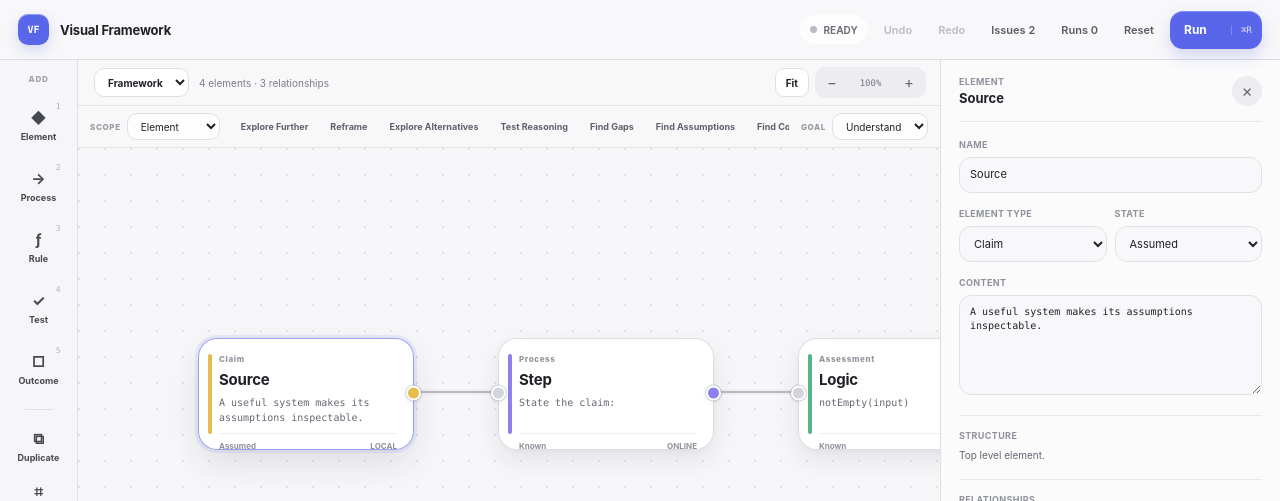
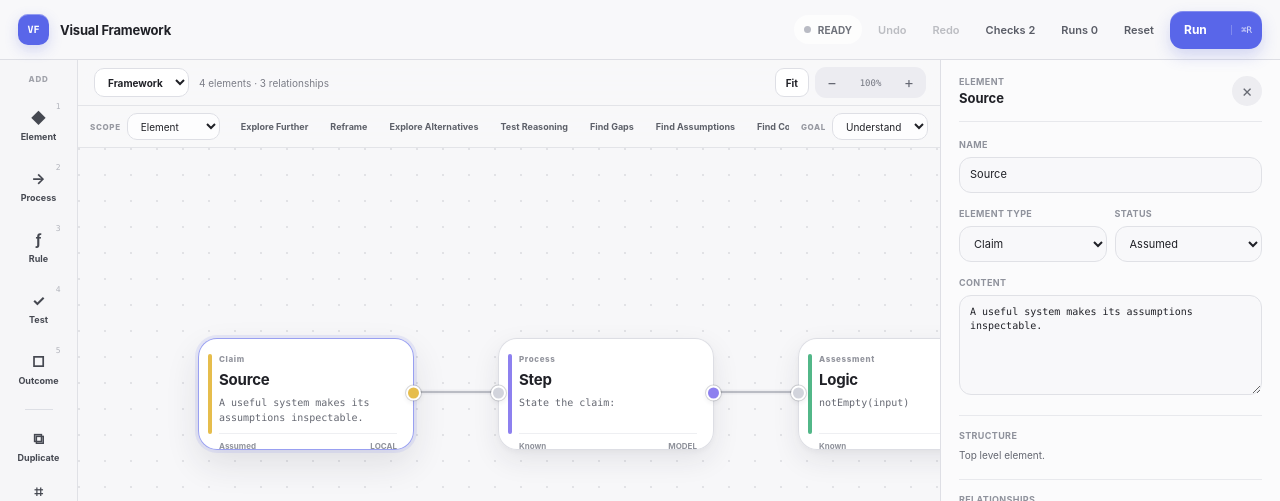
Before and after one commit to Joenasriani/visual-framework-system-app, a React (Vite) app: page / in a window 1280 px wide. Shown: the top 501 px of the page. Built offline with nearby package versions, Linux system fonts and the light colour scheme.

Commit message:
Finish VFA human sciences terminology audit
Presentation-only cleanup of remaining coder-language leaks. No engine, schema, persistence, styling, layout, animation, or domain behavior changes.

```diff
--- a/src/App.tsx
+++ b/src/App.tsx
@@ -110,6 +110,21 @@ const label = (value: string) => value.replaceAll('-', ' ').replace(/\b\w/g, mat
 const roleLabel = (value: FrameRole) => ROLE_LABELS[value] ?? label(value);
 const stateLabel = (value: EpistemicState) => STATE_LABELS[value] ?? label(value);
 const relationshipLabel = (value: RelationshipMeaning) => RELATIONSHIP_LABELS[value] ?? label(value);
+const checkCodeLabel = (value: string) => ({
+  ISOLATED_FRAME: 'ISOLATED ELEMENT',
+  UNSUPPORTED_CLAIM: 'UNSUPPORTED CLAIM',
+  NO_ALTERNATIVE: 'NO ALTERNATIVE',
+  POSSIBLE_DUPLICATE: 'POSSIBLE DUPLICATE',
+  CONTRADICTION: 'CONFLICT',
+  ASSUMPTION_AS_RESULT_SUPPORT: 'ASSUMPTION SUPPORT',
+  CAUSAL_SUPPORT_MISSING: 'CAUSAL SUPPORT NEEDED',
+  REASONING_CYCLE: 'REASONING LOOP'
+} as Record<string, string>)[value] ?? value.replaceAll('_', ' ');
+const checkMessage = (value: string) => value
+  .replace(/\bFrames\b/g, 'elements')
+  .replace(/\bFrame\b/g, 'element')
+  .replace(/Missing port:/g, 'Missing connection point:')
+  .replace(/Execution failed/g, 'Run failed');
 
 function portCenter(frame: Frame, side: 'in' | 'out', index = 0) {
   return { x: side === 'out' ? frame.x + FRAME_WIDTH : frame.x, y: frame.y + 54 + index * 22 };
@@ -151,15 +166,15 @@ function makeFrame(kind: FrameKind, x: number, y: number): Frame {
     return { id, kind, role: 'concept', epistemicState: 'unknown', provenance, title: 'Concept', operation: 'DETERMINISTIC', x, y, inputs: [], outputs: [{ id: 'out', name: 'value', type: 'any' }], body: '', value: 'New concept' };
   }
   if (kind === 'instruction') {
-    return { id, kind, role: 'instruction', epistemicState: 'known', provenance, title: 'Step', operation: 'MODEL', x, y, inputs: [{ id: 'in', name: 'input', type: 'any' }], outputs: [{ id: 'out', name: 'result', type: 'any' }], body: 'Transform the input.' };
+    return { id, kind, role: 'instruction', epistemicState: 'known', provenance, title: 'Process', operation: 'MODEL', x, y, inputs: [{ id: 'in', name: 'input', type: 'any' }], outputs: [{ id: 'out', name: 'result', type: 'any' }], body: 'Transform the input.' };
   }
   if (kind === 'expression') {
-    return { id, kind, role: 'evaluation', epistemicState: 'known', provenance, title: 'Logic', operation: 'DETERMINISTIC', expressionClass: 'EXECUTABLE', x, y, inputs: [{ id: 'in', name: 'input', type: 'text' }], outputs: [{ id: 'out', name: 'value', type: 'boolean' }], body: 'notEmpty(input)' };
+    return { id, kind, role: 'evaluation', epistemicState: 'known', provenance, title: 'Rule', operation: 'DETERMINISTIC', expressionClass: 'EXECUTABLE', x, y, inputs: [{ id: 'in', name: 'input', type: 'text' }], outputs: [{ id: 'out', name: 'value', type: 'boolean' }], body: 'notEmpty(input)' };
   }
   if (kind === 'check') {
-    return { id, kind, role: 'evaluation', epistemicState: 'known', provenance, title: 'Check', operation: 'DETERMINISTIC', x, y, inputs: [{ id: 'in', name: 'input', type: 'any' }], outputs: [{ id: 'out', name: 'valid', type: 'boolean' }], body: 'Pass if truthy' };
+    return { id, kind, role: 'evaluation', epistemicState: 'known', provenance, title: 'Test', operation: 'DETERMINISTIC', x, y, inputs: [{ id: 'in', name: 'input', type: 'any' }], outputs: [{ id: 'out', name: 'valid', type: 'boolean' }], body: 'Pass if truthy' };
   }
-  return { id, kind, role: 'result', epistemicState: 'inferred', provenance, title: 'Result', operation: 'DETERMINISTIC', x, y, inputs: [{ id: 'in', name: 'input', type: 'any' }], outputs: [], body: '' };
+  return { id, kind, role: 'result', epistemicState: 'inferred', provenance, title: 'Outcome', operation: 'DETERMINISTIC', x, y, inputs: [{ id: 'in', name: 'input', type: 'any' }], outputs: [], body: '' };
 }
 
 interface DragState {
@@ -978,7 +993,7 @@ export default function App() {
           <span className={`status status-${status.toLowerCase()}`}><i /><b>{status}</b></span>
           <button className="text-btn" onClick={undo} disabled={!pastRef.current.length}>Undo</button>
           <button className="text-btn" onClick={redo} disabled={!futureRef.current.length}>Redo</button>
-          <button className="text-btn" onClick={() => setSideMode('issues')}>Issues {lintIssues.length + executionIssues.length}</button>
+          <button className="text-btn" onClick={() => setSideMode('issues')}>Checks {lintIssues.length + executionIssues.length}</button>
           <button className="text-btn" onClick={() => setSideMode('runs')}>Runs {runs.length}</button>
           <button className="text-btn" onClick={reset}>Reset</button>
           <button className="run-button" onClick={() => void executeAll()} disabled={status === 'RUNNING' || status === 'THINKING'}><span>Run</span><kbd>⌘R</kbd></button>
@@ -1094,7 +1109,7 @@ export default function App() {
                 const step = stepMap.get(frame.id);
                 const active = run?.activeFrameId === frame.id;
                 const selected = selectedFrameIds.includes(frame.id);
-                const body = active ? 'Running…' : step?.status === 'ok' ? short(step.output) : step?.status === 'error' ? 'Execution stopped' : frame.kind === 'asset' ? short(frame.value) : frame.body || '';
+                const body = active ? 'Running…' : step?.status === 'ok' ? short(step.output) : step?.status === 'error' ? 'Run stopped' : frame.kind === 'asset' ? short(frame.value) : frame.body || '';
                 const meta = active ? 'RUNNING' : step ? `${step.durationMs}ms` : frame.epistemicState ? stateLabel(frame.epistemicState) : 'UNASSESSED';
                 const children = childrenByParent.get(frame.id) ?? [];
                 const parent = frame.parentId ? frameMap.get(frame.parentId) : undefined;
@@ -1112,7 +1127,7 @@ export default function App() {
                     <div className="frame-index">{frame.role ? roleLabel(frame.role) : KIND_LABELS[frame.kind]}</div>
                     <div className="frame-title">{frame.title}</div>
                     <div className="frame-body">{body}</div>
-                    <div className="frame-meta"><span>{meta}</span><span>{frame.operation === 'MODEL' ? 'ONLINE' : 'LOCAL'}</span></div>
+                    <div className="frame-meta"><span>{meta}</span><span>{frame.operation === 'MODEL' ? 'MODEL' : 'LOCAL'}</span></div>
                     {parent && <span className="frame-parent">inside {parent.title}</span>}
                     {children.length > 0 && <button className="frame-collapse" onClick={(event: React.MouseEvent<HTMLButtonElement>) => { event.stopPropagation(); toggleCollapsed(frame.id); }}>{frame.collapsed ? `+${children.length}` : `−${children.length}`}</button>}
                     {frame.inputs.map((port, index) => (
@@ -1205,7 +1220,7 @@ function FrameInspector({ frame, step, selectedCount, childCount, onClose, onCha
     <label className="field"><span>Name</span><input value={frame.title} onChange={(event: React.ChangeEvent<HTMLInputElement>) => onChange({ title: event.target.value })} /></label>
     <div className="dual-field">
       <label className="field"><span>Element Type</span><select value={frame.role ?? 'concept'} onChange={(event: React.ChangeEvent<HTMLSelectElement>) => onChange({ role: event.target.value as FrameRole })}>{ROLES.map(role => <option key={role} value={role}>{roleLabel(role)}</option>)}</select></label>
-      <label className="field"><span>State</span><select value={frame.epistemicState ?? 'unknown'} onChange={(event: React.ChangeEvent<HTMLSelectElement>) => onChange({ epistemicState: event.target.value as EpistemicState })}>{STATES.map(state => <option key={state} value={state}>{stateLabel(state)}</option>)}</select></label>
+      <label className="field"><span>Status</span><select value={frame.epistemicState ?? 'unknown'} onChange={(event: React.ChangeEvent<HTMLSelectElement>) => onChange({ epistemicState: event.target.value as EpistemicState })}>{STATES.map(state => <option key={state} value={state}>{stateLabel(state)}</option>)}</select></label>
     </div>
     {frame.kind === 'instruction' && <div className="order-block"><span>Methods</span><div className="order-list">{FRAME_ORDERS.map(order => <button key={order.id} className={frame.orderPreset === order.id ? 'active' : ''} onClick={() => onChange({ title: order.title, body: order.prompt, operation: 'MODEL', orderPreset: order.id })}>{order.title}</button>)}</div></div>}
     {frame.kind !== 'output' && <label className="field"><span>{bodyLabel}</span><textarea value={String(frame.kind === 'asset' ? frame.value ?? '' : frame.body)} onChange={(event: React.ChangeEvent<HTMLTextAreaElement>) => frame.kind === 'asset' ? onChange({ value: event.target.value }) : onChange({ body: event.target.value, orderPreset: '' })} /></label>}
@@ -1235,8 +1250,8 @@ function IssuesInspector({ issues, executionIssues, onSelect, onClose }: { issue
     <div className="inspector-head"><div><span>FRAMEWORK</span><strong>Checks</strong></div><button className="close-inspector" onClick={onClose}>×</button></div>
     {!issues.length && !executionIssues.length && <p className="empty-copy">No current concerns.</p>}
     <div className="issue-list">
-      {executionIssues.map((message, index) => <article key={`execution-${index}`} className="issue error"><span>RUN</span><p>{message}</p></article>)}
-      {issues.map(issue => <button key={issue.id} className={`issue ${issue.severity}`} onClick={() => onSelect(issue.frameIds)}><span>{issue.code.replaceAll('_', ' ')}</span><p>{issue.message}</p></button>)}
+      {executionIssues.map((message, index) => <article key={`execution-${index}`} className="issue error"><span>RUN</span><p>{checkMessage(message)}</p></article>)}
+      {issues.map(issue => <button key={issue.id} className={`issue ${issue.severity}`} onClick={() => onSelect(issue.frameIds)}><span>{checkCodeLabel(issue.code)}</span><p>{checkMessage(issue.message)}</p></button>)}
     </div>
   </>;
 }
@@ -1253,7 +1268,7 @@ function RunsInspector({ runs, activeRun, onSelect, onClose }: { runs: Framework
 function FrameworkInspector({ framework, pendingProposals, transformations, onOpenProposal, onOpenIssues, onOpenRuns }: { framework: FrameworkDocument; pendingProposals: number; transformations: number; onOpenProposal: () => void; onOpenIssues: () => void; onOpenRuns: () => void }) {
   return <div className="framework-inspector">
     <div className="inspector-head"><div><span>FRAMEWORK</span><strong>{framework.name}</strong></div></div>
-    <dl><dt>Goal</dt><dd>{label(framework.goal ?? 'understand')}</dd><dt>Version</dt><dd>{framework.version ?? 1}</dd><dt>Elements</dt><dd>{framework.frames.length}</dd><dt>Relationships</dt><dd>{framework.connections.length}</dd><dt>Transformations</dt><dd>{transformations}</dd></dl>
+    <dl><dt>Goal</dt><dd>{label(framework.goal ?? 'understand')}</dd><dt>Version</dt><dd>{framework.version ?? 1}</dd><dt>Elements</dt><dd>{framework.frames.length}</dd><dt>Relationships</dt><dd>{framework.connections.length}</dd><dt>Changes</dt><dd>{transformations}</dd></dl>
     {pendingProposals > 0 && <button className="panel-action" onClick={onOpenProposal}>Review Suggested Change</button>}
     <button className="panel-action" onClick={onOpenIssues}>Inspect Checks</button>
     <button className="panel-action" onClick={onOpenRuns}>Inspect Runs</button>
```
